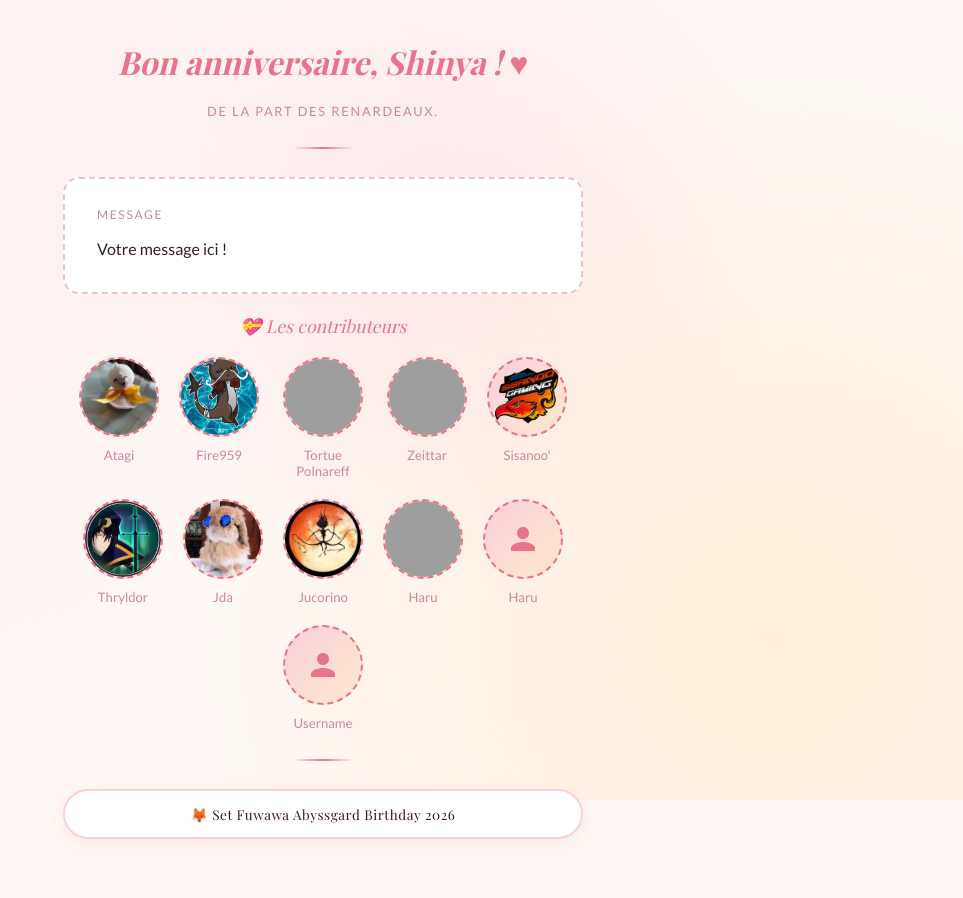
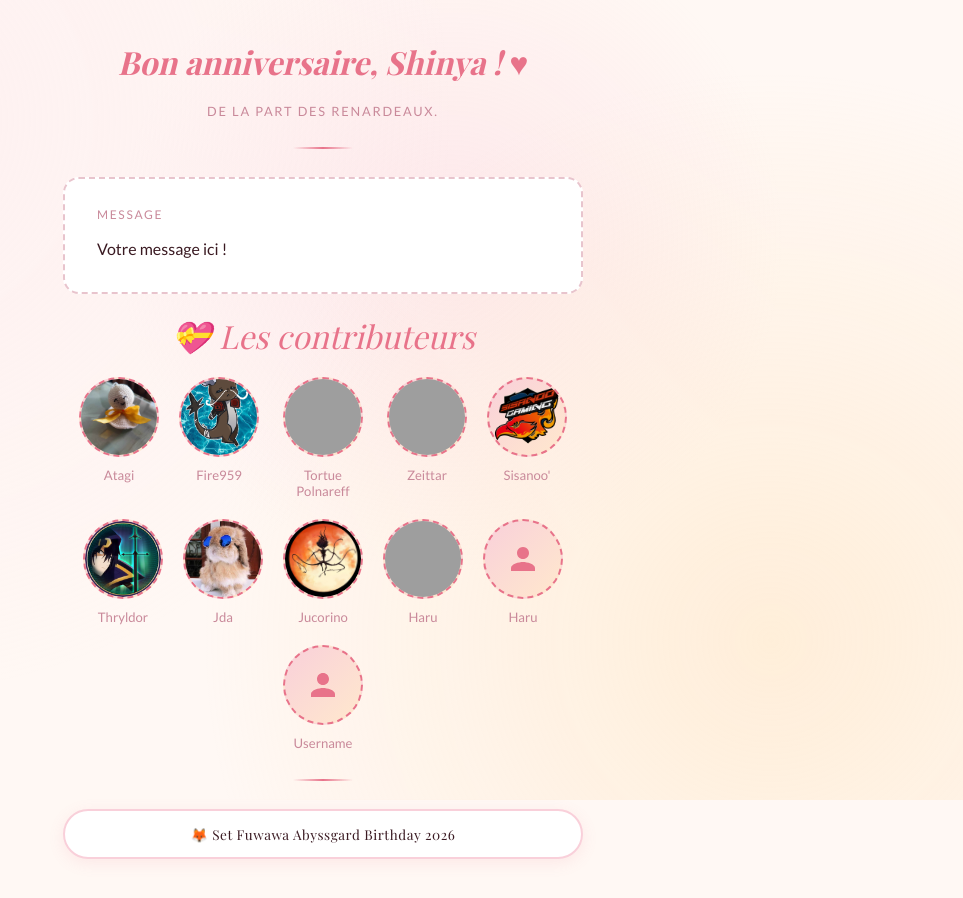
Before and after one commit to Noxyse/omegasurprise, a plain HTML site: page index.html in a window 1280 px wide. Shown: the whole page, without its empty margins (317-1280 px from the left). Drawn offline with nearby package versions, Linux system fonts and the light colour scheme; grey boxes are pictures that could not be loaded; a web font is replaced by a local one.

Commit message:
Update index.html

```diff
--- a/index.html
+++ b/index.html
@@ -151,7 +151,7 @@
 
     .contributors-label {
       font-family: 'Playfair Display', serif;
-      font-size: 1.1rem;
+      font-size: 2rem;
       font-style: italic;
       color: var(--rose);
       text-align: center;
```
